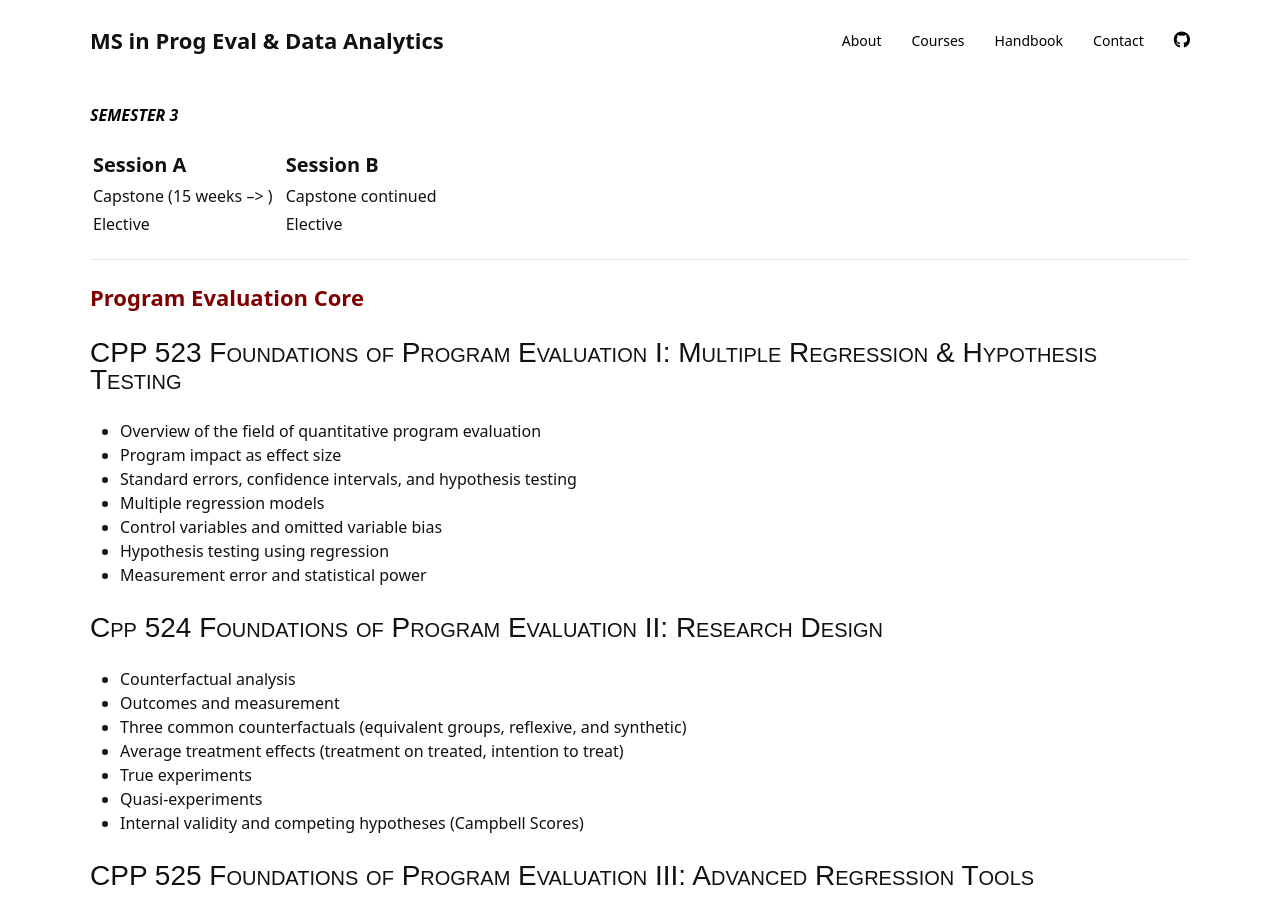
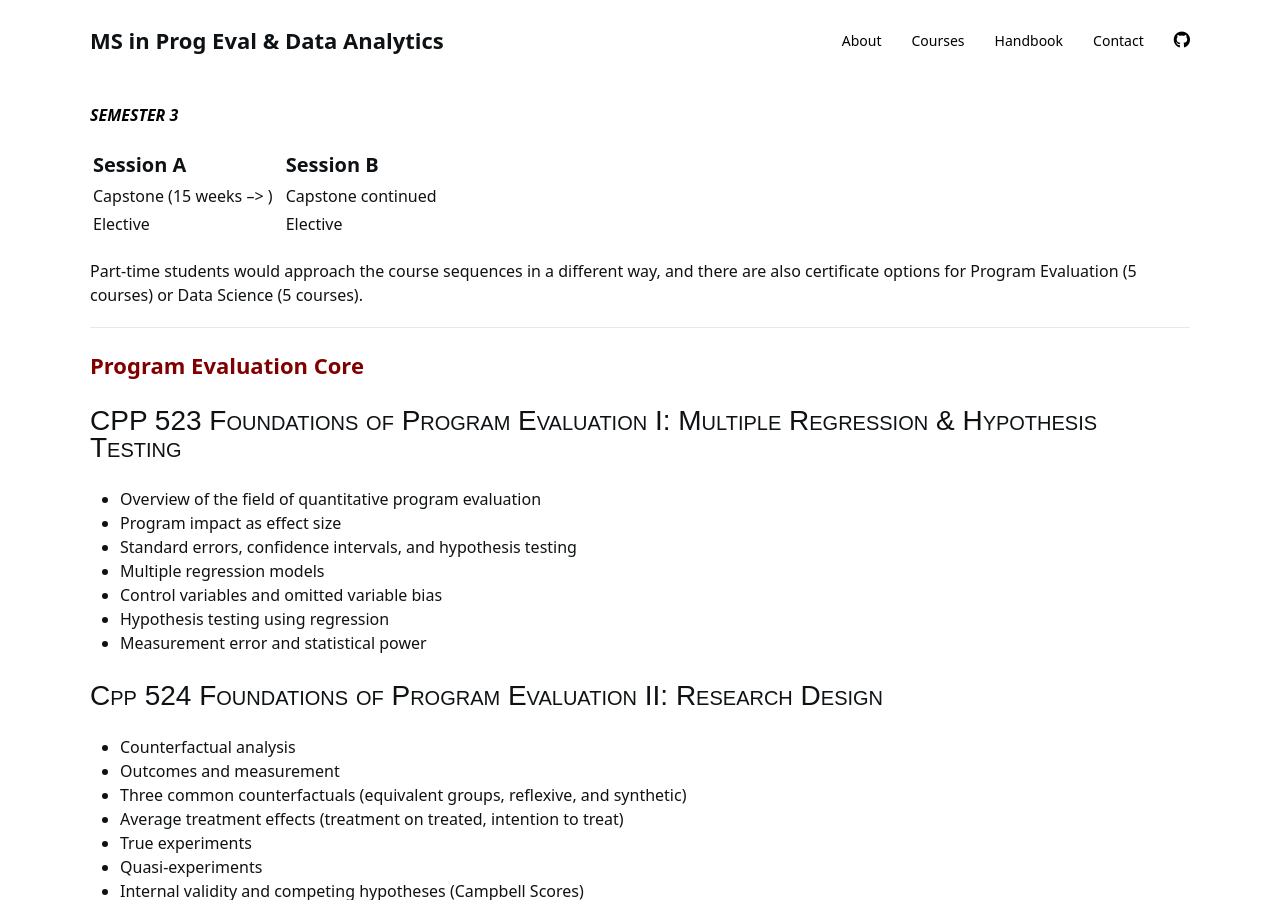
Before and after one commit to DS4PS/ms-prog-eval-data-analytics, a Jekyll site: the page built from courses.md, in a window 1280 px wide and 900 px high, scrolled down 1480 px. Built offline with Jekyll 4.4.1, drawn with Linux system fonts in a browser that asks for light colours; nearby versions of some CDN libraries; a style sheet for code colours, icons or effects is not loaded.

Commit message:
Update courses.md

```diff
--- a/courses.md
+++ b/courses.md
@@ -102,6 +102,8 @@ Session A                    |    |   Session B
 Capstone (15 weeks  --> )     |    |  Capstone continued
 Elective      |    |  Elective
 
+
+Part-time students would approach the course sequences in a different way, and there are also certificate options for Program Evaluation (5 courses) or Data Science (5 courses).
 
 -----
 
```
